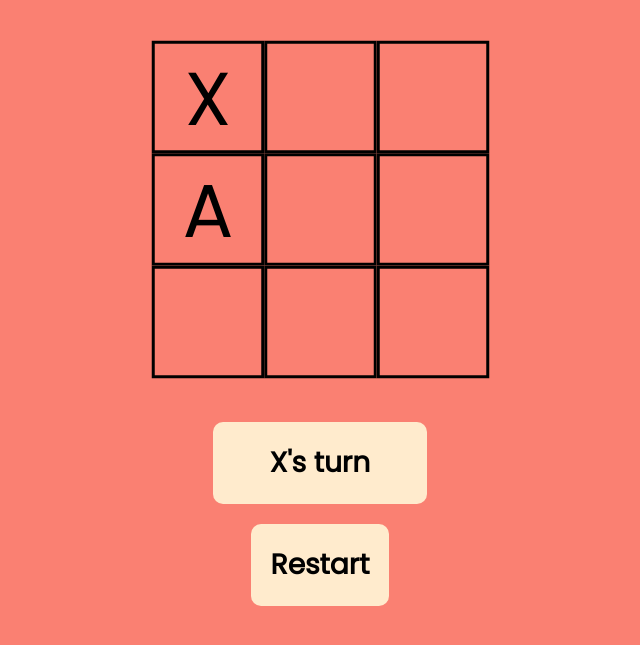
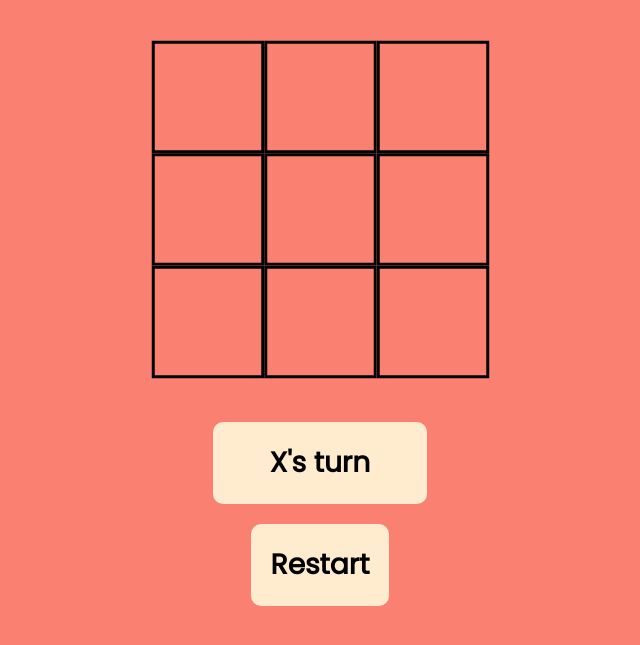
Before and after one commit to dishant-yadav/TicTacToe, a plain HTML site: page index.html in a window 1280 px wide. Shown: the part 71-716 px from the top of the page, without its empty margins (320-960 px from the left). Drawn offline with Linux system fonts and the light colour scheme.

Commit message:
Corrected the index.html
Resolved minor some issue

```diff
--- a/index.html
+++ b/index.html
@@ -12,10 +12,10 @@
     <div id="board">
       <h1 id="heading">Tic Tac Toe</h1>
       <div id="cellContainer">
-        <div class="cell" cellIndex="0">X</div>
+        <div class="cell" cellIndex="0"></div>
         <div class="cell" cellIndex="1"></div>
         <div class="cell" cellIndex="2"></div>
-        <div class="cell" cellIndex="3">A</div>
+        <div class="cell" cellIndex="3"></div>
         <div class="cell" cellIndex="4"></div>
         <div class="cell" cellIndex="5"></div>
         <div class="cell" cellIndex="6"></div>
```
